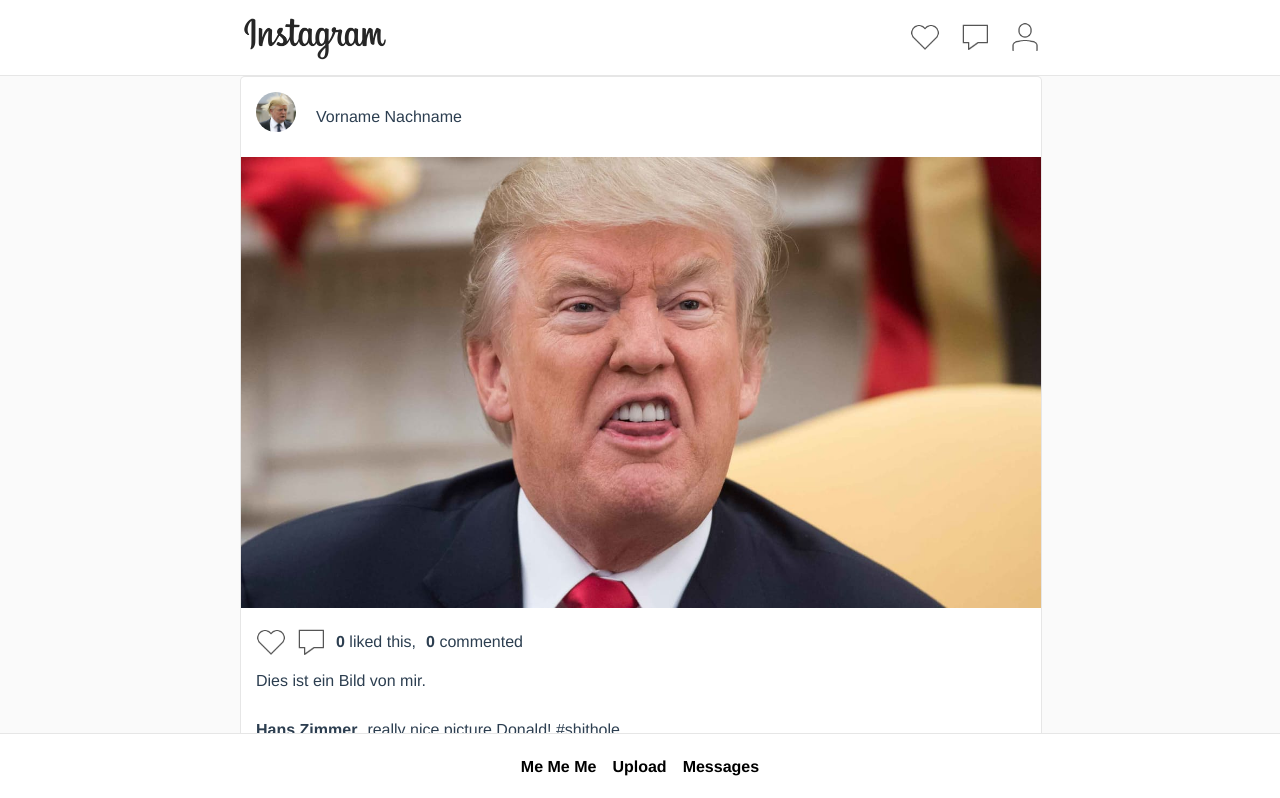
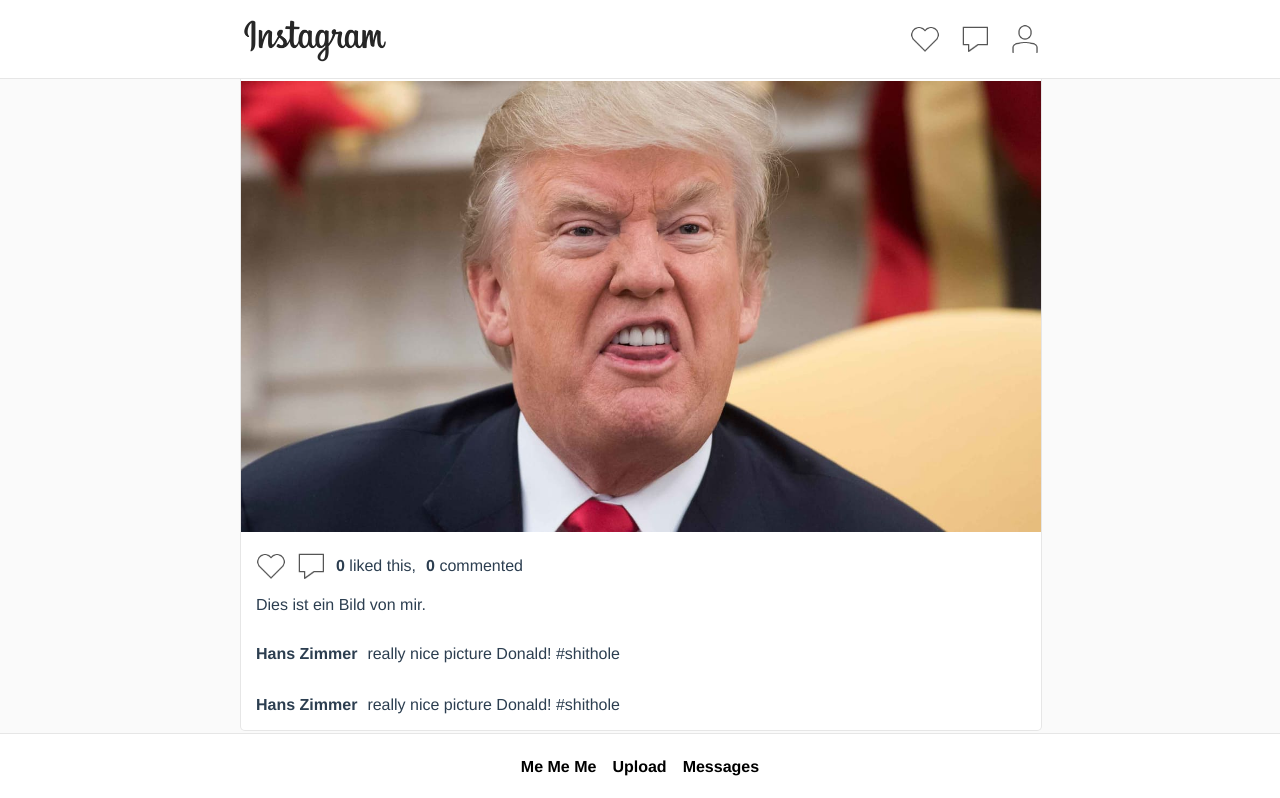
Before and after one commit to lukatschinho/instantfame, a Vue app: page / in a window 1280 px wide. Shown: the top 798 px of the page. Built offline with nearby package versions, Linux system fonts and the light colour scheme.

Commit message:
style changes app header

```diff
--- a/src/components/AppHeader.vue
+++ b/src/components/AppHeader.vue
@@ -1,7 +1,6 @@
 <template>
   <div class="appHeader">
     <div class="wrapper">
-
       <div class="logo">
         <img src="../assets/InstaLogo.png" alt="Logo">
       </div>
@@ -35,8 +34,10 @@
 .appHeader{
   background-color: #fff;
   border-bottom: 1px solid rgba(0,0,0,.0975);
-  height: 65px;
-  padding-top: 10px;
+  padding: 12px 0;
+  padding-bottom: 8px;
+  position: fixed;
+  width: 100%;
 
   .wrapper{
     display: flex;
```
